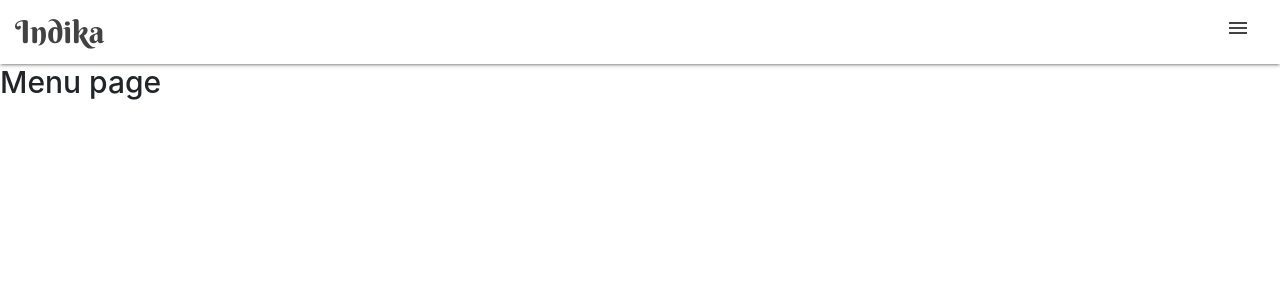
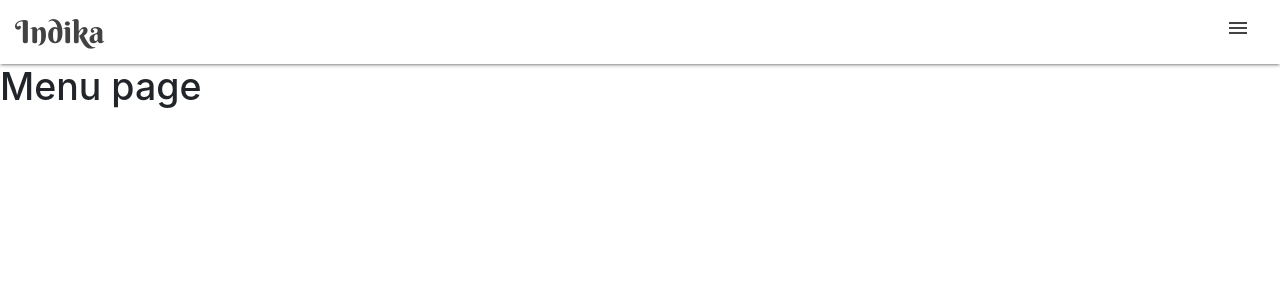
Before and after one commit to sabithakuppusamy/yummy-chow, a React (Create React App) app: page /menu in a window 1280 px wide. Shown: the top 300 px of the page. Built offline with nearby package versions, Linux system fonts and the light colour scheme.

Commit message:
Updated DOM to h1

```diff
--- a/src/components/menu/Menu.tsx
+++ b/src/components/menu/Menu.tsx
@@ -4,7 +4,7 @@ export class Menu extends Component {
     render() {
         return (
             <div>
-                <h2>Menu page </h2>
+                <h1>Menu page </h1>
             </div>
         )
     }
```
